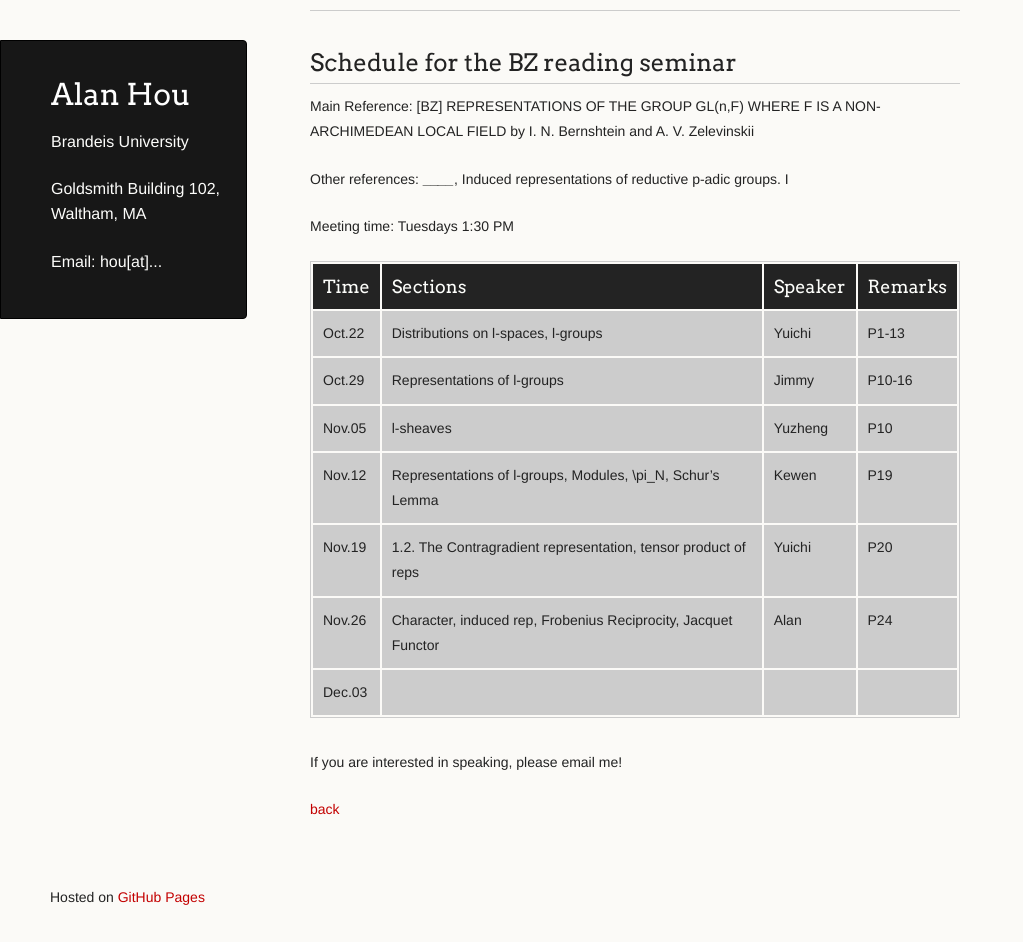
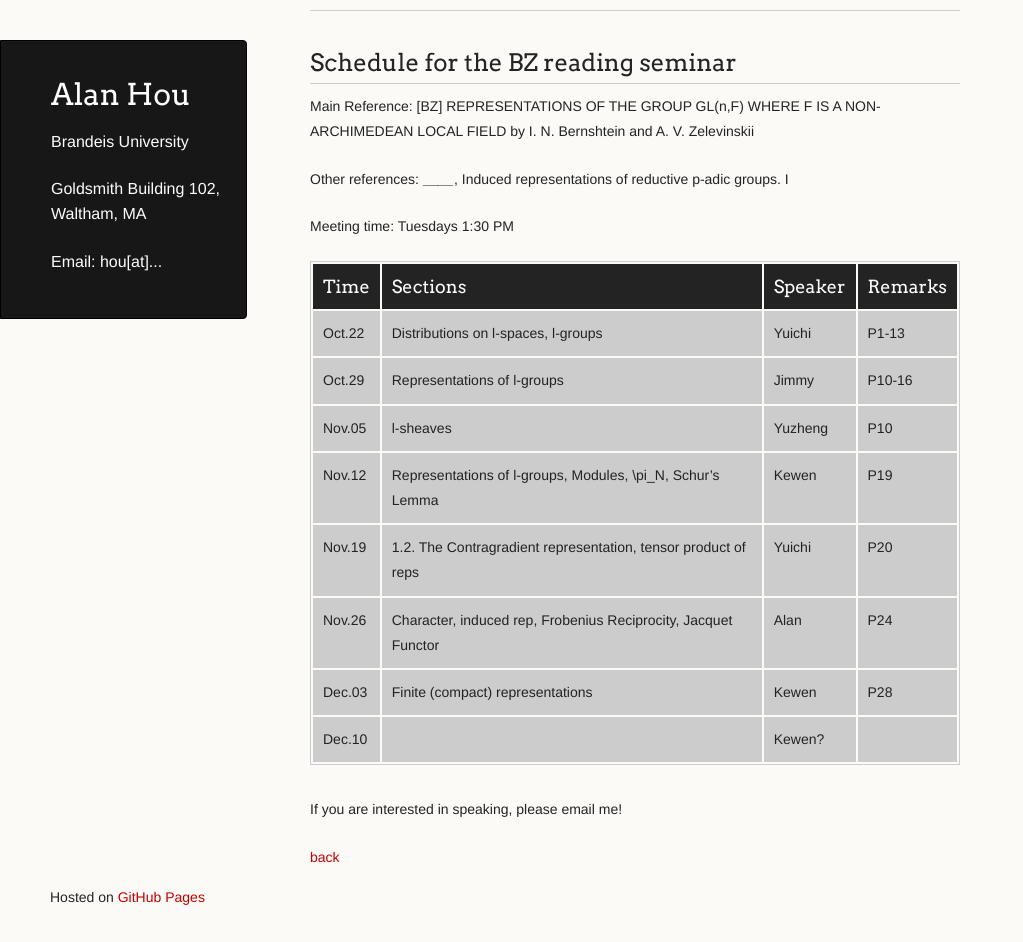
Before and after one commit to axhou/axhou.github.io, a Jekyll site: the page built from bzf2024.md, in a window 1280 px wide and 942 px high. Shown: the whole window, without its empty margins (0-1023 px from the left). Built offline with Jekyll 4.4.1, drawn with Linux system fonts in a browser that asks for light colours; our own code applies the rules of GitHub Pages for plain Markdown files.

Commit message:
Update bzf2024.md

```diff
--- a/bzf2024.md
+++ b/bzf2024.md
@@ -25,7 +25,8 @@ Meeting time: Tuesdays 1:30 PM
 | Nov.12  | Representations of l-groups, Modules, \pi_N, Schur’s Lemma | Kewen | P19 |
 | Nov.19  | 1.2. The Contragradient representation, tensor product of reps | Yuichi | P20 |
 | Nov.26  | Character, induced rep, Frobenius Reciprocity, Jacquet Functor | Alan | P24 |
-| Dec.03  |  |  |  |
+| Dec.03  | Finite (compact) representations | Kewen | P28 |
+| Dec.10  |  | Kewen? |  |
 
 If you are interested in speaking, please email me!
 
```
